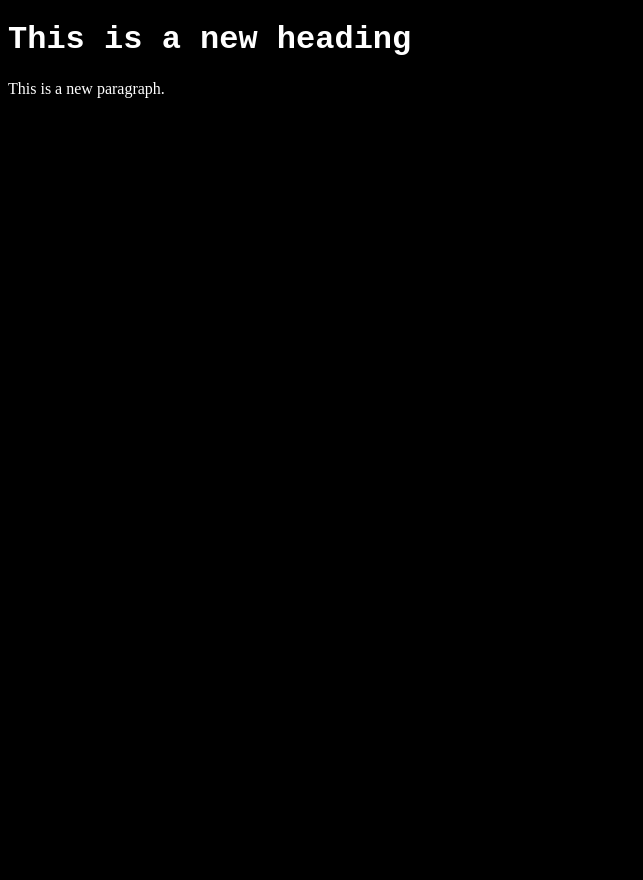
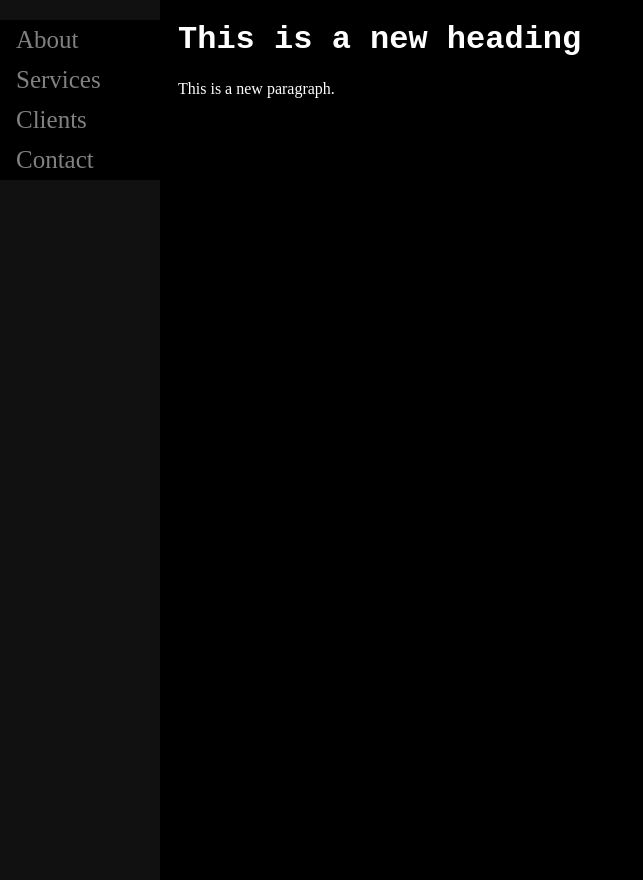
Before and after one commit to mkramercsci/mkramercsci.github.io, a PHP site: page / in a window 1280 px wide. Shown: the whole page, without its empty margins (0-643 px from the left). Run offline with PHP 8.4, Linux system fonts and the light colour scheme.

Commit message:
adding a sidebar

```diff
--- a/index.php
+++ b/index.php
@@ -4,9 +4,19 @@
 <link rel="stylesheet" href="styles.css">
 </head>
 <body>
+  <!-- Side navigation -->
+ <div class="sidenav">
+   <a href="#">About</a>
+   <a href="#">Services</a>
+   <a href="#">Clients</a>
+   <a href="#">Contact</a>
+ </div>
 
-<h1>This is a new heading</h1>
-<p>This is a new paragraph.</p>
+ <!-- Page content -->
+ <div class="main">
+  <h1>This is a new heading</h1>
+  <p>This is a new paragraph.</p>
+ </div>
 
 </body>
 </html>
--- a/styles.css
+++ b/styles.css
@@ -6,3 +6,42 @@
 h1 {
   font-family: "Courier New";
 }
+
+/* The sidebar menu */
+.sidenav {
+ height: 100%; /* Full-height: remove this if you want "auto" height */
+ width: 160px; /* Set the width of the sidebar */
+ position: fixed; /* Fixed Sidebar (stay in place on scroll) */
+ z-index: 1; /* Stay on top */
+ top: 0; /* Stay at the top */
+ left: 0;
+ background-color: #111; /* Black */
+ overflow-x: hidden; /* Disable horizontal scroll */
+ padding-top: 20px;
+}
+
+/* The navigation menu links */
+.sidenav a {
+ padding: 6px 8px 6px 16px;
+ text-decoration: none;
+ font-size: 25px;
+ color: #818181;
+ display: block;
+}
+
+/* When you mouse over the navigation links, change their color */
+.sidenav a:hover {
+ color: #f1f1f1;
+}
+
+/* Style page content */
+.main {
+ margin-left: 160px; /* Same as the width of the sidebar */
+ padding: 0px 10px;
+}
+
+/* On smaller screens, where height is less than 450px, change the style of the sidebar (less padding and a smaller font size) */
+@media screen and (max-height: 450px) {
+ .sidenav {padding-top: 15px;}
+ .sidenav a {font-size: 18px;}
+}
```
